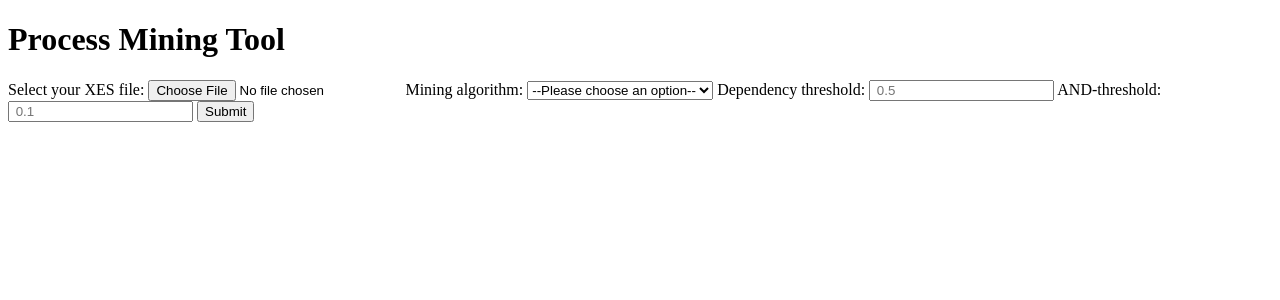
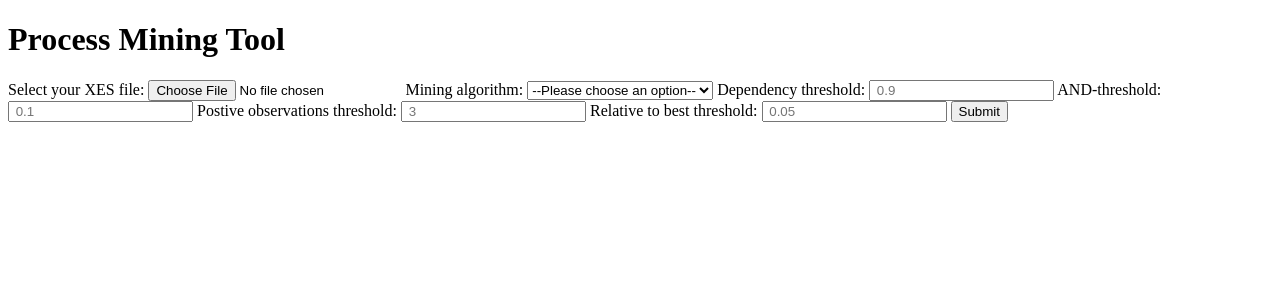
Before and after one commit to phuonganh0804/process-mining-tum-pratikum, a Flask app: page /api/upload in a window 1280 px wide. Shown: the top 300 px of the page. Run offline with Flask 3, Linux system fonts and the light colour scheme.

Commit message:
update threshold app.py

```diff
--- a/backend/app.py
+++ b/backend/app.py
@@ -54,7 +54,9 @@ def index():
             elif (algorithm == "Heuristic Miner"):
                 dependency = float(request.form.get("dependency"))
                 and_threshold = float(request.form.get("and"))
-                mining = HeuristicMiner(data_file_path, dependency, and_threshold)
+                positive_observation = float(request.form.get("observation"))
+                relative_to_best = float(request.form.get("relative"))
+                mining = HeuristicMiner(data_file_path, dependency, and_threshold, positive_observation, relative_to_best)
                 result = mining.heuristic_net()
                 d['message'] = result
             dest = './frontend/src/result.png'
--- a/backend/templates/index.html
+++ b/backend/templates/index.html
@@ -20,12 +20,20 @@
       </label>
       <label for="dependency">
         Dependency threshold:
-        <input type="text" placeholder=" 0.5" name="dependency" />
+        <input type="text" placeholder=" 0.9" name="dependency" />
       </label>
       <label for="and">
         AND-threshold:
         <input type="text" placeholder=" 0.1" name="and" />
       </label>
+      <label for="observation">
+        Postive observations threshold:
+        <input type="text" placeholder=" 3" name="and" />
+      </label>
+      <label for="relative">
+        Relative to best threshold:
+        <input type="text" placeholder=" 0.05" name="and" />
+      </label>
       <input type="submit" value="Submit" />
     </form>
   </body>
```
